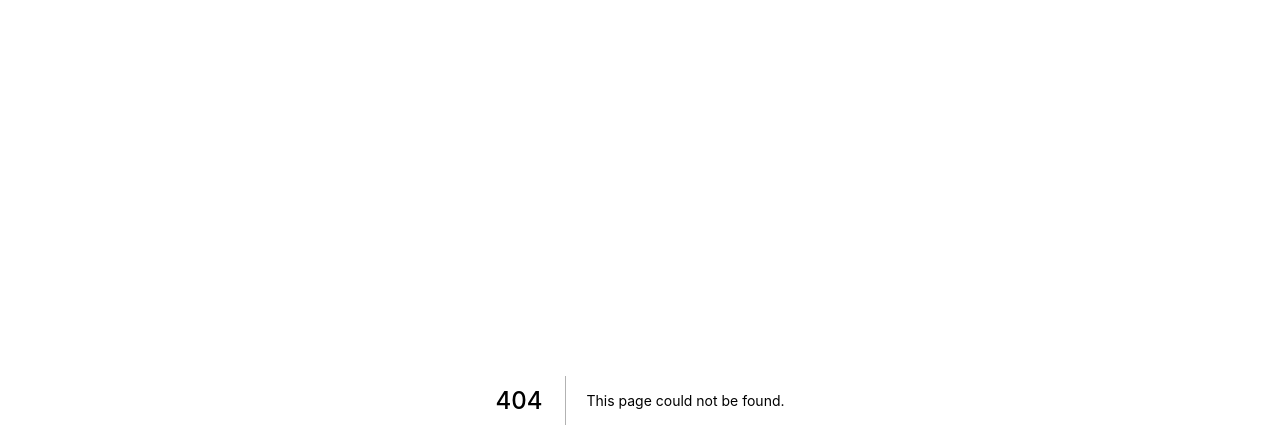
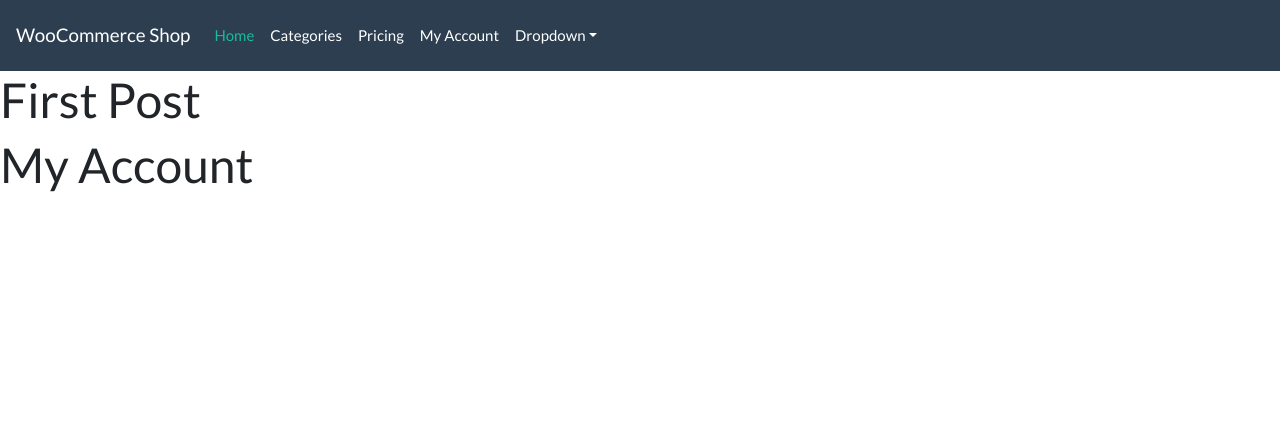
Before and after one commit to ebisLab/woo-me, a Next.js app: page /posts/my-account in a window 1280 px wide. Before the commit this address had no page. Shown: the top 448 px of the page. Built offline with nearby package versions, Linux system fonts and the light colour scheme.

Commit message:
product page created

```diff
--- a/components/Navigation.js
+++ b/components/Navigation.js
@@ -2,15 +2,19 @@ import Link from 'next/link';
 const Navigation =()=>{
 return (
 <nav className="navbar navbar-expand-lg navbar-dark bg-primary">
-<a className="navbar-brand" href="#">WooCommerce Shop</a>
+{/* <a className="navbar-brand" href="#">WooCommerce Shop</a> */}
+<Link href="/">
+        <a className="navbar-brand">WooCommerce Shop</a>
+        </Link>
+
 <div className="collapse navbar-collapse" id="navbarColor01">
   <ul className="navbar-nav mr-auto">
     <li className="nav-item active">
-      <a className="nav-link" href="#">Home
-        {/* <Link>
-        <a className="nav-link" href="/">Woo next</a>
-        </Link> */}
-      </a>
+
+        <Link href="/">
+        <a className="nav-link" href="/">Home</a>
+        </Link>
+
     </li>
     <li className="nav-item">
       <a className="nav-link" href="#">Categories</a>
@@ -19,7 +23,9 @@ return (
       <a className="nav-link" href="#">Pricing</a>
     </li>
     <li className="nav-item">
-      <a className="nav-link" href="#">My Account</a>
+      <Link href="/posts/my-account">
+        <a className="nav-link">My Account</a>
+        </Link>
     </li>
     <li className="nav-item dropdown">
       <a className="nav-link dropdown-toggle" data-toggle="dropdown" href="#" role="button" aria-haspopup="true" aria-expanded="false">Dropdown</a>
--- a/components/Products.js
+++ b/components/Products.js
@@ -4,7 +4,9 @@ const Products = (props)=>{
     const {products}=props
     return (
 
-        <div className="card mb-3 md-4" style={{width:"300px", margin:"20px", display:"inline-flex"}}>
+        <div className="card mb-3 md-4"
+        // style={{width:"300px", margin:"20px", display:"inline-flex"}}
+        >
   <h3 className="card-header text-center">{products.name}</h3>
   <Link as={`/product/${products.slug}-${products.productId}`} href={`/product?slug=${products.slug}-${products.productId}`}>
     <a>
@@ -16,7 +18,7 @@ const Products = (props)=>{
 
 
   <div className="card-body">
-    <h6 className="card-subtitle text-muted">{products.price}</h6>
+    <h6 className="card-subtitle mb-3">{products.price}</h6>
 
     {/* <div className="text-center">
     <button type="button" className="btn btn-success text-center">View</button>
--- /dev/null
+++ b/pages/posts/my-account.js
@@ -0,0 +1,9 @@
+import Layout from '../../components/Layout'
+export default function FirstPost(){
+    return (
+        <Layout><h1>First Post</h1>
+        <h1>My Account</h1>
+        </Layout>
+
+    )
+}
```
Also changed, not shown: pages/product.js (+15 -2 lines).
